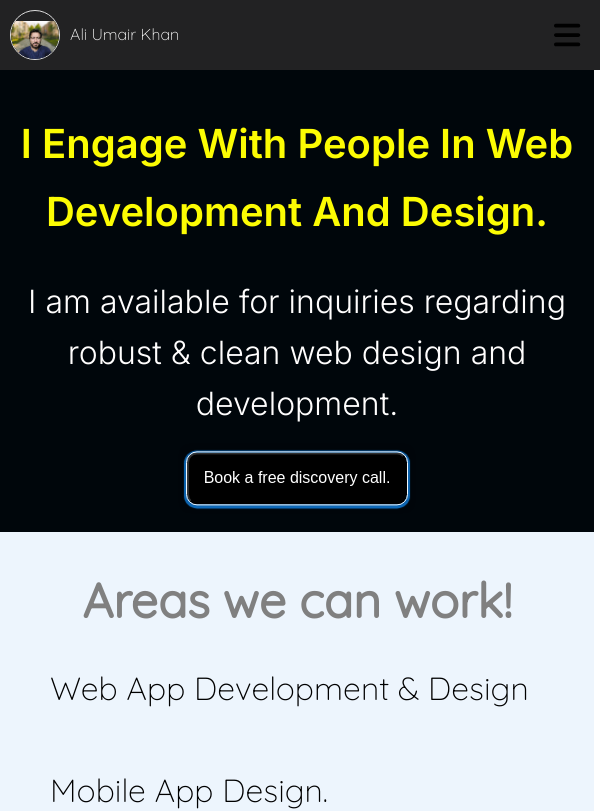
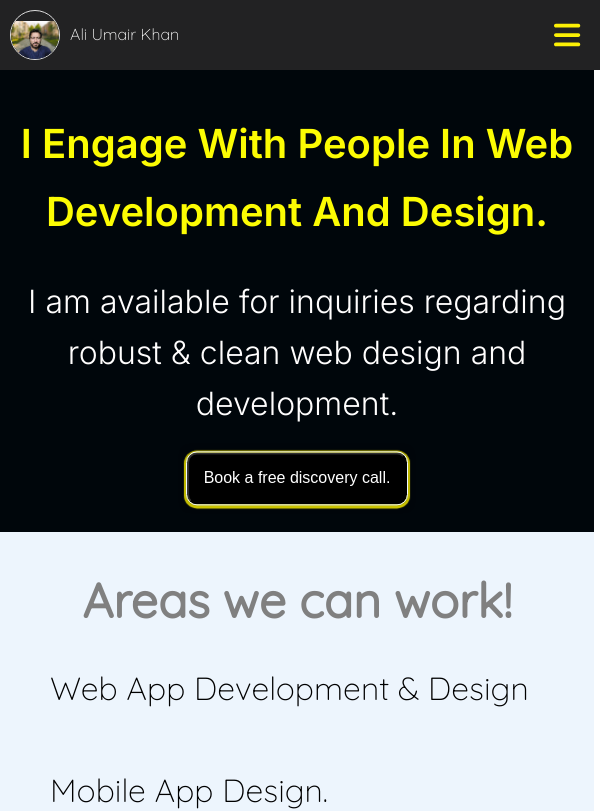
Before and after one commit to Ali-Umair-Khan/profile, a Next.js app: page / in a window 600 px wide. Shown: the top 811 px of the page. Built offline with nearby package versions, Linux system fonts and the light colour scheme; a web font is replaced by a local one.

Commit message:
changing hero section font-colors

```diff
--- a/src/app/components/hero/hero.scss
+++ b/src/app/components/hero/hero.scss
@@ -64,7 +64,7 @@
         background-color:black;
         outline:1px solid aliceblue;
         // background-color:lightgrey;
-        box-shadow:0 1px 1px 3px rgb(16, 128, 225);
+        box-shadow:0 1px 1px 3px rgb(249, 240, 1);
         animation: movedown 2s linear infinite;
         @keyframes movedown {
             0% {
--- a/src/app/components/navbar/style4.scss
+++ b/src/app/components/navbar/style4.scss
@@ -116,7 +116,7 @@ nav{
         display:flex;
         justify-content:center;
         align-items: center;
-        color:white;
+        color:rgb(252, 252, 5);
         /* flex-wrap:wrap; */
         gap:1rem;
         /* width:100%; */
@@ -135,7 +135,7 @@ nav{
             gap:1rem;
             width:80vw;
             height:100vh;
-            color:pink;
+            // color:pink;
             position:fixed;
             top:0;
             right:100%;
@@ -167,7 +167,7 @@ nav{
             top:0;
             right:100%;
             z-index:200;
-            background-color: rgba(5, 64, 159, 0.9);
+            background-color: rgba(6, 6, 6, 0.9);
             // color:black;
             margin: 0rem auto;
             transform: translateX(0);
@@ -196,7 +196,7 @@ nav{
             }
             @media (max-width:76rem){
                 // margin-top:3rem;
-                color:#ffffff;
+                color:#ffd105;
                 // color: darkcyan;
             }
 
@@ -206,7 +206,7 @@ nav{
             position:absolute;
             top:0rem;
             right:1rem;
-            color:black;
+            color:rgb(249, 204, 3);
             cursor: pointer;
             font-size: 1.5rem;
             a {
@@ -214,6 +214,7 @@ nav{
             }
             @media (max-width:76rem){
                 display:block;
+                color:rgb(190, 190, 4);
             }
         }
 
@@ -224,7 +225,7 @@ nav{
         position:absolute;
         top:2rem;
         right:2rem;
-        color:black;
+        color:rgb(252, 240, 5);
         cursor: pointer;
         font-size: 1.5rem;
         @media (min-width:30rem) and (max-width:40rem){
```
